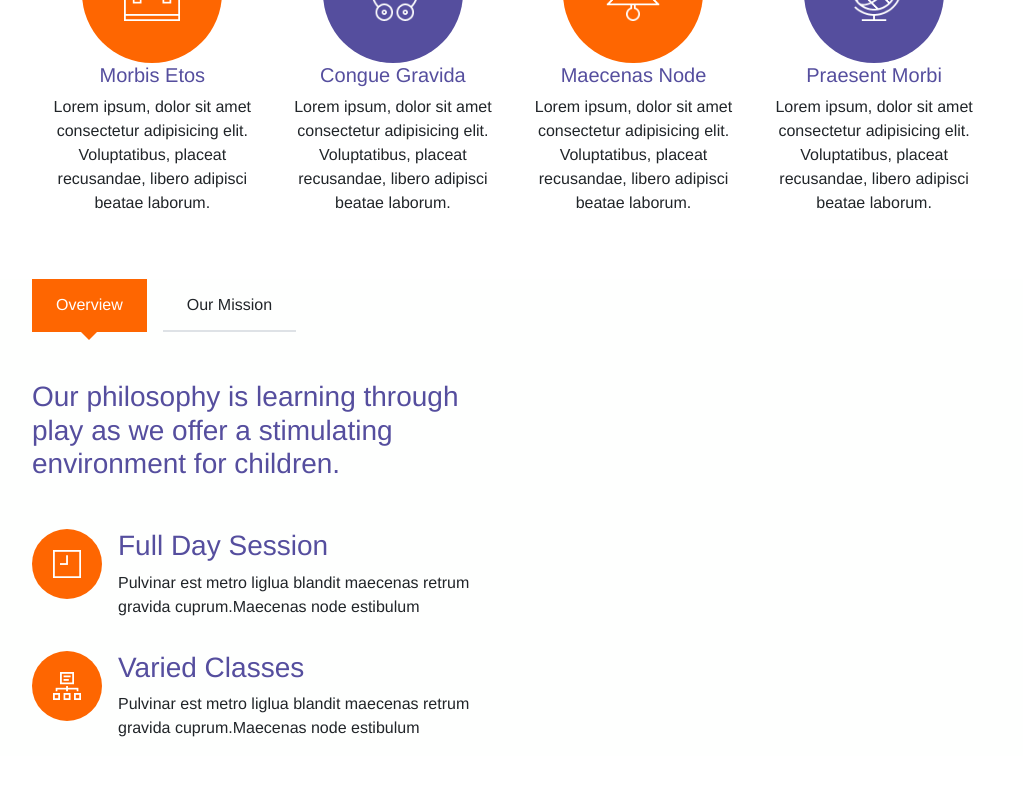
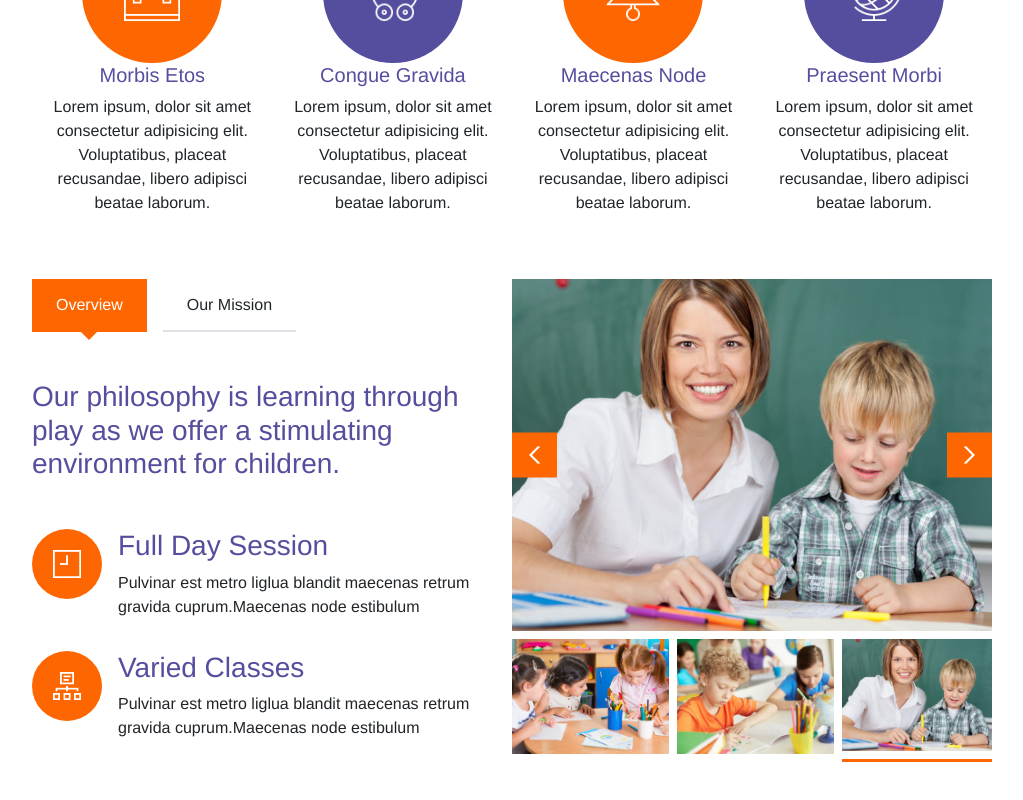
Before and after one commit to Alessio1921/proj-html-vuejs, a Vue app: page / in a window 1280 px wide. Shown: the part 1023-1823 px from the top of the page, without its empty margins (128-1151 px from the left). Before the commit the page ends 1779 px from the top, so only its background shows below. Built offline with nearby package versions, Linux system fonts and the light colour scheme.

Commit message:
completed the carousel

```diff
--- a/src/components/Carousel.vue
+++ b/src/components/Carousel.vue
@@ -1,14 +1,124 @@
 <template>
-  <div>
+  <div class="carousel">
+    <div class="img-principal position-relative">
+      <span v-for="(element,index) in photoList" :key="index">
+        <img :class="{'d-block': element.active}" :src="require(`../assets/fable/images/`+element.img)" :alt=" element.text+' img'">
+      </span>
+        <div class="slider prev position-absolute" @click="prev()">
+          <img class="d-block" src="../assets/fable/images/slider_previous.png" alt="prev img">
+        </div>
+        <div class="slider next position-absolute" @click="next()">
+          <img class="d-block" src="../assets/fable/images/slider_next.png" alt=" netx img">
+        </div>
+    </div>
+    <div class="my-thumbnails d-flex">
+      <span v-for="(element,index) in photoList" :key="index">
+        <div class="my-thumbnail" :class="{'active': element.active}">
+          <img :src="require(`../assets/fable/images/`+element.img)" :alt=" element.text+' img'">
+        </div>
+      </span>
+    </div>
   </div>
 </template>
 
 <script>
 export default {
-name:"CarouselHome",
+  name:"CarouselHome",
+  data:function(){
+    return{
+      counter:2,
+      photoList:[
+        {
+          img:"gallery_07-690x506.jpg",
+          active:false,
+          text:"little girl photo",
+          id:1,
+        },
+        {
+          img:"gallery_01-690x506.jpg",
+          active:false,
+          text:"children photo",
+          id:2,
+        },
+        {
+          img:"gallery_08-690x506.jpg",
+          active:true,
+          text:"teacher photo",
+          id:3,
+        }
+      ],
+    }
+  },
+  methods:{
+    prev(){
+      if(this.counter==0){
+        this.photoList[this.counter].active=false;
+        this.counter=this.photoList.length-1;
+        this.photoList[this.counter].active=true;
+      }
+      else{
+        this.photoList[this.counter].active=false;
+        this.photoList[this.counter-1].active=true;
+        this.counter--;
+      }
+    },
+    next(){
+      if(this.counter==this.photoList.length-1){
+        this.photoList[this.counter].active=false;
+        this.counter=0;
+        this.photoList[this.counter].active=true;
+      }
+      else{
+        this.photoList[this.counter].active=false;
+        this.photoList[this.counter+1].active=true;
+        this.counter++;
+      }
+    }
+  }
 }
 </script>
 
 <style scoped lang="scss">
+@import "../assets/scss/style.scss";
 
+  .carousel{
+    width: 100%;
+    .img-principal{
+      img{
+        width: 100%;
+        display: none;
+      }
+      .slider{
+        background-color: $orange;
+        top: 50%;
+        transform: translateY(-50%);
+        cursor: pointer;
+      }
+      .prev{
+        left:0;
+      }
+      .next{
+        right:0;
+      }
+    }
+    .my-thumbnails{
+      margin-top: .5rem;
+      overflow: hidden;
+      width: 100%;
+      .my-thumbnail{
+        padding-bottom: .5rem ;
+        height: 123px;
+        width: 100%;
+        img{
+          height: 100%;
+        }
+      }
+      .my-thumbnail.active{
+        border-bottom: 3px solid $orange;
+      }
+    }
+    .my-thumbnails span:nth-child(2){
+      margin: 0 .5rem;
+    }
+  }
 </style>
--- a/src/components/Main.vue
+++ b/src/components/Main.vue
@@ -49,7 +49,7 @@
       </div>
     </section>
     <!-- section overview -->
-    <section id="overview" class="mt-5">
+    <section id="overview" class="my-5">
       <div class="my-container d-flex">
         <!-- left part -->
         <div class="left">
```
